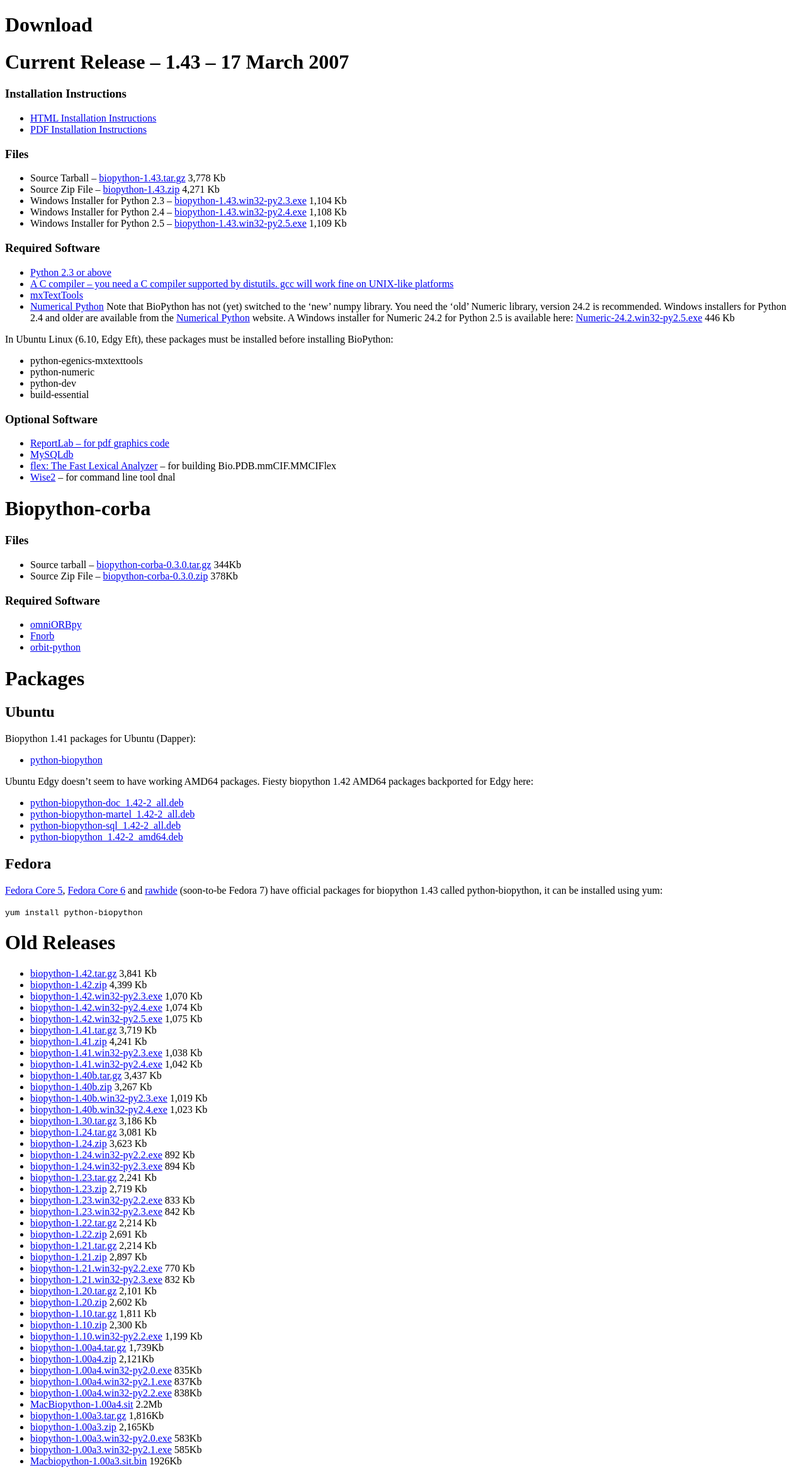
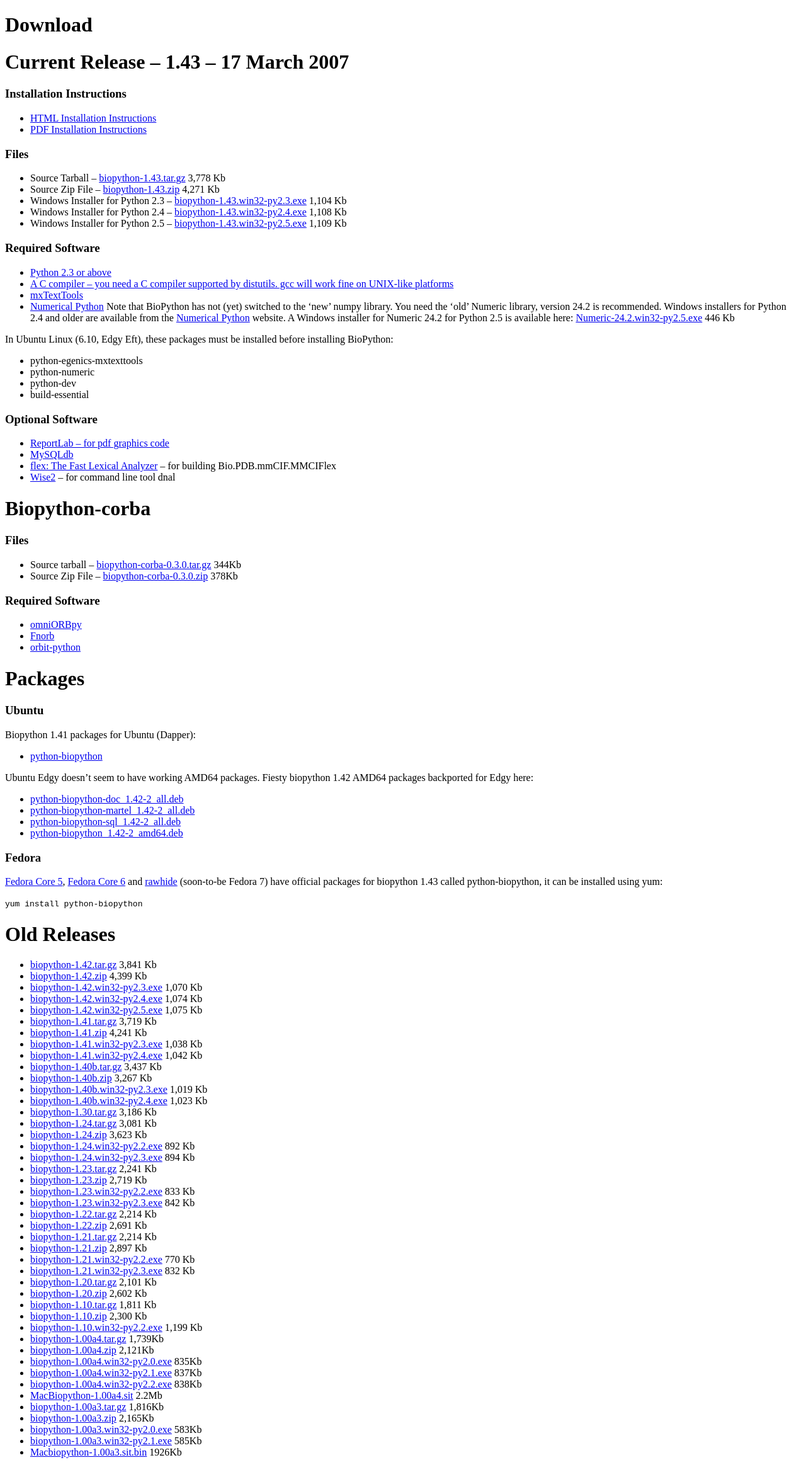
Before and after one commit to biopython/biopython.github.io, a Jekyll site: the page built from wiki/Download.md, in a window 1280 px wide. Shown: the whole page at 63% size. Built offline with Jekyll 4.4.1, drawn with Linux system fonts in a browser that asks for light colours.

Commit message:
/* Packages */ Fmting

```diff
--- a/wiki/Download.md
+++ b/wiki/Download.md
@@ -86,8 +86,7 @@ Biopython-corba
 Packages
 ========
 
-Ubuntu
-------
+### Ubuntu
 
 Biopython 1.41 packages for Ubuntu (Dapper):
 
@@ -101,8 +100,7 @@ biopython 1.42 AMD64 packages backported for Edgy here:
 -   [python-biopython-sql\_1.42-2\_all.deb](http://students.ee.sun.ac.za/~nmarais/files/python-biopython-sql_1.42-2_all.deb)
 -   [python-biopython\_1.42-2\_amd64.deb](http://students.ee.sun.ac.za/~nmarais/files/python-biopython_1.42-2_amd64.deb)
 
-Fedora
-------
+### Fedora
 
 [Fedora Core
 5](http://download.fedora.redhat.com/pub/fedora/linux/extras/5/i386/repoview/python-biopython.html),
```
Also changed, not shown: 1 other file.
